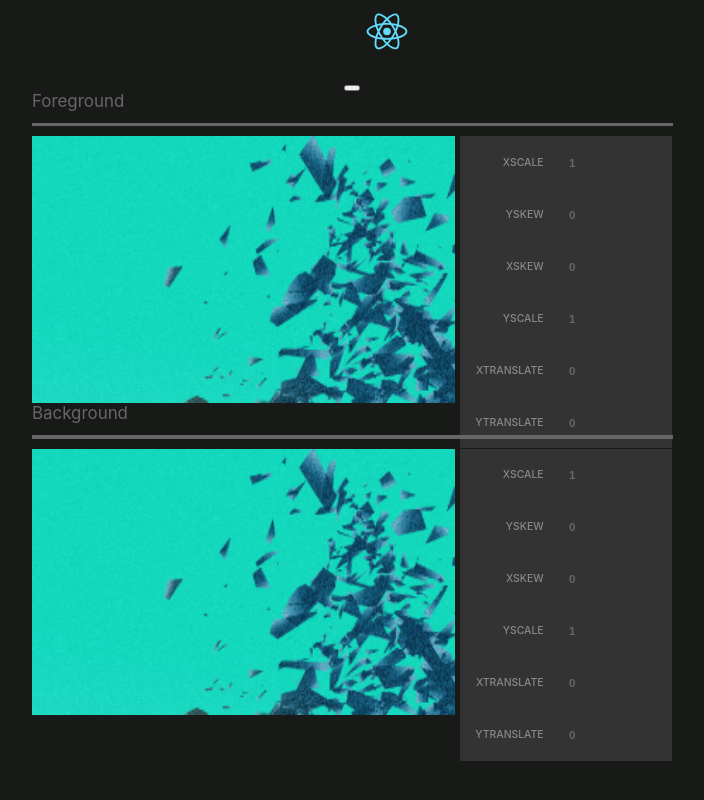
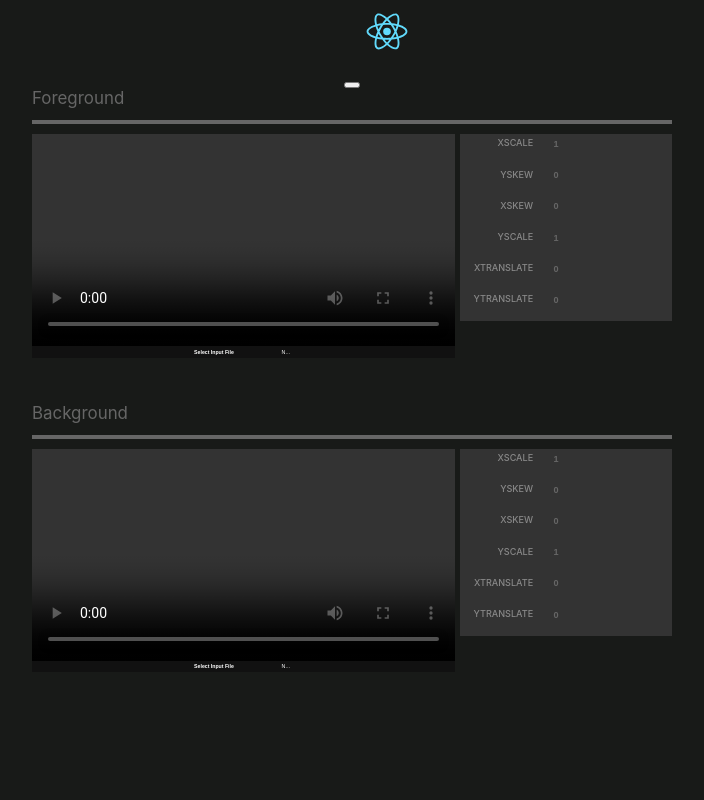
Before and after one commit to imnotjohn/pmapper, a React (Create React App) app: page / in a window 1280 px wide. Shown: the whole page, without its empty margins (288-992 px from the left). Built offline with nearby package versions, Linux system fonts and the light colour scheme.

Commit message:
Implemented file selection and video player. canvas transfrom features put on the back burner.

```diff
--- a/src/components/Input/Input.css
+++ b/src/components/Input/Input.css
@@ -1,9 +1,10 @@
 #inputContainer {
 	width: calc(100vw / 2);
-	height: calc(100vh / 3);
+	/* height: calc(100vh / 3); */
 	display: flex;
 	flex-direction: column;
 	margin-bottom: 1.75em;
+	overflow: hidden;
 }
 
 #media {
@@ -39,15 +40,52 @@
 #inputVideo {
 	width: 66.6%;
 	height: 100%;
+	display: flex;
+	flex-direction: column;
+	justify-content: center;
+	align-items: center;
+	background-color: #111;
+	margin-top: -0.2em;
+}
+
+#inputVideo video {
+	width: 100%;
+	height: auto;
 	display: block;
-	background-color: #888;
-	margin-top: -0.2em;
+}
+#inputVideo video:focus {
+	outline: none;
+}
+#inputVideoBtn {
+	font-size: 0.2em;
+	cursor: pointer;
+	color: #fff;
+	display: inline-block;
+	justify-content: center;
+}
+#inputVideoBtn:focus {
+	outline: none;
+}
+#inputVideoBtn:active {
+	outline: none;
+}
+#inputVideoBtn::-webkit-file-upload-button {
+	visibility: hidden;
+}
+#inputVideoBtn::before {
+	content: 'Select Input File';
+	border: 0;
+	outline: none;
+	white-space: nowrap;
+	-webkit-user-select: none;
+	font-weight: 700;
+	height: 100%;
 }
 
 .inputParameter {
 	width: 100%;
-	height: 100%;
-	min-height: 2em;
+	height: auto;
+	min-height: 1.2em;
 	background-color: #333;
 	display: flex;
 	flex-direction: row;
@@ -55,22 +93,24 @@
 }
 .inputParameter label {
 	min-width: 8em;
+	height: 2em;
 	justify-content: flex-start;
 	display: flex;
 	justify-content: flex-end;
 	align-items: center;
 	color: #888;
-	font-size: 0.4em;
+	font-size: 0.35em;
 	text-transform: uppercase;
 }
 .inputParameter input {
 	width: 100%;
+	height: 2em;
 	background-color: inherit;
 	color: inherit;
 	display: flex;
 	justify-content: center;
 	align-items: center;
-	font-size: 0.45em;
+	font-size: 0.35em;
 	font-weight: 600;
 	outline: 0;
 	border: none;
--- a/src/components/Input/Input.js
+++ b/src/components/Input/Input.js
@@ -4,6 +4,8 @@ import './Input.css';
 import imgSrc from './../../assets/test.png';
 
 // variables for transformation matrix
+let canvas;
+let ctx;
 let xScale; // value of 1 == no scaling
 let ySkew;
 let xSkew;
@@ -35,7 +37,7 @@ export default class Input extends Component {
 		}
 	}
 
-	parameterHandler = (e, ctxRef) => {
+	parameterHandler = (e) => {
 		e.preventDefault();
 
 		const transformState = {...this.state.transform};
@@ -56,8 +58,17 @@ export default class Input extends Component {
 			xTranslate = transformState.xTranslate;
 			yTranslate = transformState.yTranslate;
 
-			// this.transformContext(ctxRef);
+			this.transformContext(ctx);
 		});
+	}
+
+	playSelectedFile = (e) => {
+		let URL = window.URL || window.webkitURL;
+		let file = e.target.files[0];
+		let fileURL = URL.createObjectURL(file);
+
+		let videoPlayer = this.refs.videoPlayer;
+		videoPlayer.src = fileURL;
 	}
 
 	presentationHandler = (e) => {
@@ -68,29 +79,28 @@ export default class Input extends Component {
 		});
 	}
 
-	drawContext = (ctxRef, ctxImg, ctxWidth, ctxHeight) => {
-		ctxRef.drawImage(ctxImg, 0, 0, ctxWidth, ctxHeight);
-	}
+	// drawContext = (ctxRef, ctxImg, ctxWidth, ctxHeight) => {
+		// ctxRef.drawImage(ctxImg, 0, 0, ctxWidth, ctxHeight);
+	// }
 
-	transformContext = (ctx) => {
-		ctx.setTransform(xScale, ySkew, xSkew, yScale, xTranslate, yTranslate);
+	// transformContext = (ctx) => {
+		// ctx.transform(xScale, ySkew, xSkew, yScale, xTranslate, yTranslate);
+		// ctx.fillRect(25, 25, 50, 50);
 
-		console.log(`getTransform: ${ctx.getTransform()}`);
-	}
+		// console.log(`getTransform: ${ctx.getTransform()}`);
+	// }
 
 	componentDidMount() {
-		const canvas = this.refs.canvas;
-		const ctx = canvas.getContext('2d');
-		const ctxImage = this.refs.contextImage;
+		// canvas = this.refs.canvas;
+		// ctx = canvas.getContext('2d');
+		// const ctxImage = this.refs.contextImage;
 
-		const ctxWidth = 1280/4;
-		const ctxHeight = 720/4;
+		// const ctxWidth = 1280/4;
+		// const ctxHeight = 720/4;
 
-		this.transformContext(ctx);
-
-		ctxImage.onload = () => {
-			ctx.drawImage(ctxImage, 0, 0, ctxWidth, ctxHeight);
-		}
+		// ctxImage.onload = () => {
+			// ctx.drawImage(ctxImage, 0, 0, ctxWidth, ctxHeight);
+		// }
 
 		// ctxImage.onload = () => {
 			// this.drawContext(ctx, ctxImage, 0, 0, ctxWidth, ctxHeight);
@@ -119,10 +129,15 @@ export default class Input extends Component {
 					<hr />
 				</div>
 				<div id="media">
-					<div ref="inputVideo" id="inputVideo">
+					<div id="inputVideo">
+						{/*
 						<canvas ref="canvas" id="canvas">
 							<img ref="contextImage" src={imgSrc} alt="test" />
 						</canvas>
+						*/}
+						<video ref="videoPlayer" controls>
+						</video>
+						<input onChange={this.playSelectedFile} id="inputVideoBtn" type="file" accept="video/mp4"/>
 					</div>
 					<div ref="inputControls" id="inputControls">
 						{this.renderParameters()}
```
Also changed, not shown: src/components/Controller/Controller.css (deleted), src/components/Controller/Controller.js (deleted), src/components/Receiver/Receiver.css (deleted), src/components/Receiver/Receiver.js (deleted).
